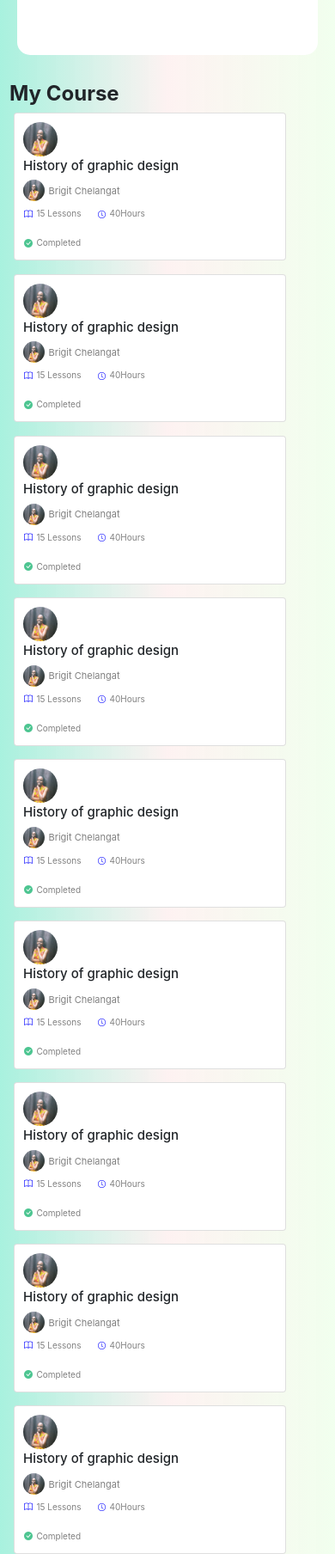
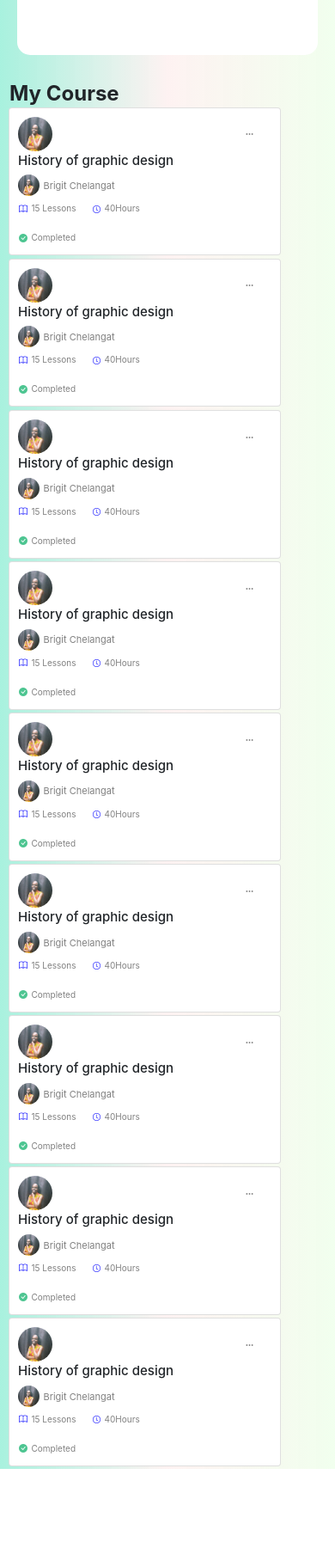
Before and after one commit to brigitchelangat/Courses-Design-Challenge, a plain HTML site: page responsive.html in a window 390 px wide. Shown: the part 800-2608 px from the top of the page at 86% size. After the commit the page ends 2509 px from the top, so only its background shows below. Drawn offline with nearby package versions, Linux system fonts and the light colour scheme.

Commit message:
Added ellipsis to the cards

```diff
--- a/responsive.html
+++ b/responsive.html
@@ -4,7 +4,7 @@
 <head>
     <meta charset="UTF-8">
     <meta name="viewport" content="width=device-width, initial-scale=1.0">
-    <title>Bootstrap Website</title>
+    <title>Courses</title>
     <link rel="stylesheet" href="https://stackpath.bootstrapcdn.com/bootstrap/4.5.2/css/bootstrap.min.css">
     <link rel="stylesheet" href="https://cdnjs.cloudflare.com/ajax/libs/font-awesome/5.15.4/css/all.min.css">
     <link rel="stylesheet" href="https://cdn.jsdelivr.net/npm/bootstrap-icons@1.11.3/font/bootstrap-icons.min.css">
@@ -81,7 +81,6 @@
             width: 317px;
             padding: 10px;
             /* Add padding for internal spacing */
-            margin: 6px;
         }
 
         .card-body {
@@ -100,7 +99,7 @@
                 <p class="text-center" style="font-size: 13px; margin: 0%; padding-bottom: 15px;">Learn From Home</p>
                 <ul class="nav flex-column">
                     <li class="nav-item">
-                        <a class="nav-link active" href="#"><i class="bi bi-grid"></i> Dashboard</a>
+                        <a class="nav-link" href="#dashboard"><i class="bi bi-grid"></i> Dashboard</a>
                     </li>
 
                     <li class="nav-item">
@@ -123,7 +122,7 @@
                     </li>
                 </ul>
             </div>
-            <div class="col-lg-9 col-md-8 col-sm-6 content-div">
+            <div class="col-lg-9 col-md-8 col-sm-6 content-div" id="dashboard">
                 <h1 class="main-titles" style="text-align: left;">My Course</h1>
                 <div class="row">
                     <!-- Repeat this card div 12 times for 12 cards -->
@@ -132,6 +131,7 @@
                             <div class="card-body">
                                 <img src="brigitimage.jpeg" alt="Logo" class="img-fluid" width="40" height="40"
                                     style="border-radius: 50px;">
+                                <i class="bi bi-three-dots" style="margin-left: 220px; font-size: 10px; color: gray;"></i>
                                 <p style="font-weight: 500; font-size: 15px; margin-bottom: 4px;">History of graphic
                                     design</p>
                                 <img src="brigitimage.jpeg" alt="Logo" class="img-fluid" width="25" height="25"
@@ -159,6 +159,7 @@
                             <div class="card-body">
                                 <img src="brigitimage.jpeg" alt="Logo" class="img-fluid" width="40" height="40"
                                     style="border-radius: 50px;">
+                                    <i class="bi bi-three-dots" style="margin-left: 220px; font-size: 10px; color: gray;"></i>
                                 <p style="font-weight: 500; font-size: 15px; margin-bottom: 4px;">History of graphic
                                     design</p>
                                 <img src="brigitimage.jpeg" alt="Logo" class="img-fluid" width="25" height="25"
@@ -186,6 +187,7 @@
                             <div class="card-body">
                                 <img src="brigitimage.jpeg" alt="Logo" class="img-fluid" width="40" height="40"
                                     style="border-radius: 50px;">
+                                    <i class="bi bi-three-dots" style="margin-left: 220px; font-size: 10px; color: gray;"></i>
                                 <p style="font-weight: 500; font-size: 15px; margin-bottom: 4px;">History of graphic
                                     design</p>
                                 <img src="brigitimage.jpeg" alt="Logo" class="img-fluid" width="25" height="25"
@@ -213,6 +215,7 @@
                             <div class="card-body">
                                 <img src="brigitimage.jpeg" alt="Logo" class="img-fluid" width="40" height="40"
                                     style="border-radius: 50px;">
+                                    <i class="bi bi-three-dots" style="margin-left: 220px; font-size: 10px; color: gray;"></i>
                                 <p style="font-weight: 500; font-size: 15px; margin-bottom: 4px;">History of graphic
                                     design</p>
                                 <img src="brigitimage.jpeg" alt="Logo" class="img-fluid" width="25" height="25"
@@ -240,6 +243,7 @@
                             <div class="card-body">
                                 <img src="brigitimage.jpeg" alt="Logo" class="img-fluid" width="40" height="40"
                                     style="border-radius: 50px;">
+                                    <i class="bi bi-three-dots" style="margin-left: 220px; font-size: 10px; color: gray;"></i>
                                 <p style="font-weight: 500; font-size: 15px; margin-bottom: 4px;">History of graphic
                                     design</p>
                                 <img src="brigitimage.jpeg" alt="Logo" class="img-fluid" width="25" height="25"
@@ -267,6 +271,7 @@
                             <div class="card-body">
                                 <img src="brigitimage.jpeg" alt="Logo" class="img-fluid" width="40" height="40"
                                     style="border-radius: 50px;">
+                                    <i class="bi bi-three-dots" style="margin-left: 220px; font-size: 10px; color: gray;"></i>
                                 <p style="font-weight: 500; font-size: 15px; margin-bottom: 4px;">History of graphic
                                     design</p>
                                 <img src="brigitimage.jpeg" alt="Logo" class="img-fluid" width="25" height="25"
@@ -294,6 +299,7 @@
                             <div class="card-body">
                                 <img src="brigitimage.jpeg" alt="Logo" class="img-fluid" width="40" height="40"
                                     style="border-radius: 50px;">
+                                    <i class="bi bi-three-dots" style="margin-left: 220px; font-size: 10px; color: gray;"></i>
                                 <p style="font-weight: 500; font-size: 15px; margin-bottom: 4px;">History of graphic
                                     design</p>
                                 <img src="brigitimage.jpeg" alt="Logo" class="img-fluid" width="25" height="25"
@@ -321,6 +327,7 @@
                             <div class="card-body">
                                 <img src="brigitimage.jpeg" alt="Logo" class="img-fluid" width="40" height="40"
                                     style="border-radius: 50px;">
+                                    <i class="bi bi-three-dots" style="margin-left: 220px; font-size: 10px; color: gray;"></i>
                                 <p style="font-weight: 500; font-size: 15px; margin-bottom: 4px;">History of graphic
                                     design</p>
                                 <img src="brigitimage.jpeg" alt="Logo" class="img-fluid" width="25" height="25"
@@ -348,6 +355,7 @@
                             <div class="card-body">
                                 <img src="brigitimage.jpeg" alt="Logo" class="img-fluid" width="40" height="40"
                                     style="border-radius: 50px;">
+                                    <i class="bi bi-three-dots" style="margin-left: 220px; font-size: 10px; color: gray;"></i>
                                 <p style="font-weight: 500; font-size: 15px; margin-bottom: 4px;">History of graphic
                                     design</p>
                                 <img src="brigitimage.jpeg" alt="Logo" class="img-fluid" width="25" height="25"
```
